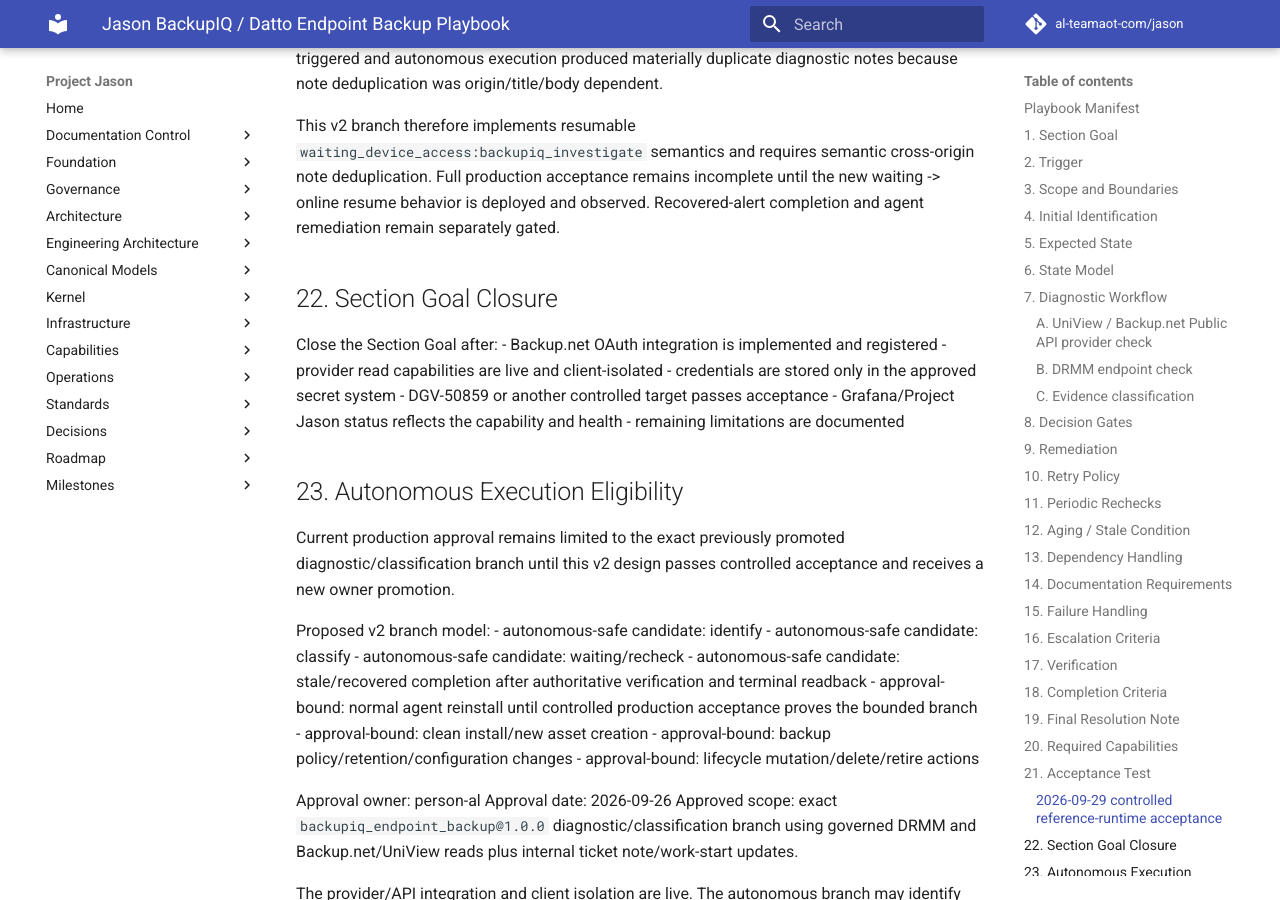
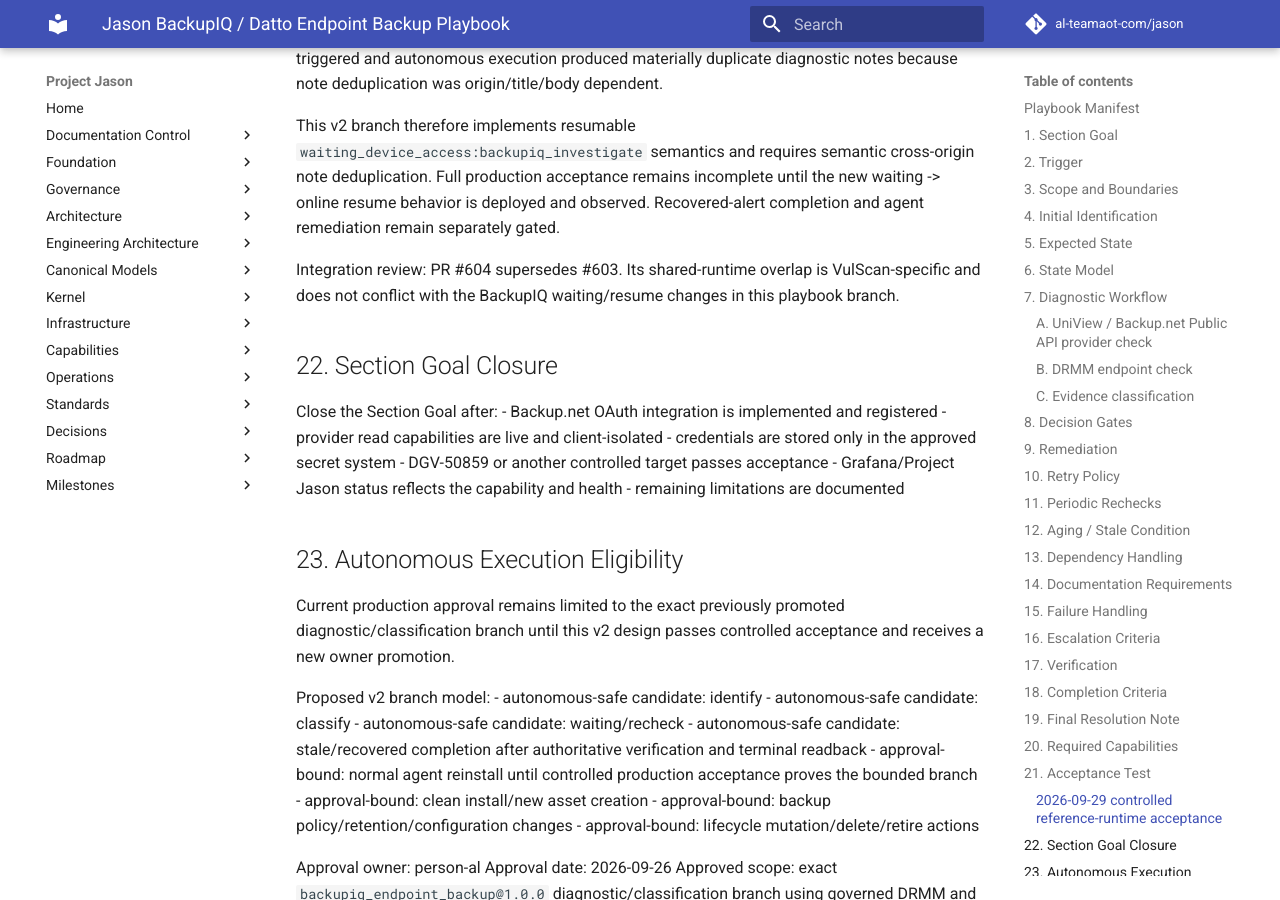
Before and after one commit to al-teamaot-com/jason, an MkDocs documentation site: the page built from docs/playbooks/Jason-BackupIQ-Datto-Endpoint-Backup.md, in a window 1280 px wide and 900 px high, scrolled down 8769 px. Built offline with MkDocs 1.6.1 and Material for MkDocs 9.7.7, drawn with Linux system fonts in a browser that asks for light colours; comment, search, counter and statistics services are not loaded.

Commit message:
Record BackupIQ integration review with PR 604

```diff
--- a/docs/playbooks/Jason-BackupIQ-Datto-Endpoint-Backup.md
+++ b/docs/playbooks/Jason-BackupIQ-Datto-Endpoint-Backup.md
@@ -363,6 +363,8 @@
 
 This v2 branch therefore implements resumable `waiting_device_access:backupiq_investigate` semantics and requires semantic cross-origin note deduplication. Full production acceptance remains incomplete until the new waiting -> online resume behavior is deployed and observed. Recovered-alert completion and agent remediation remain separately gated.
 
+Integration review: PR #604 supersedes #603. Its shared-runtime overlap is VulScan-specific and does not conflict with the BackupIQ waiting/resume changes in this playbook branch.
+
 ## 22. Section Goal Closure
 
 Close the Section Goal after:
```
